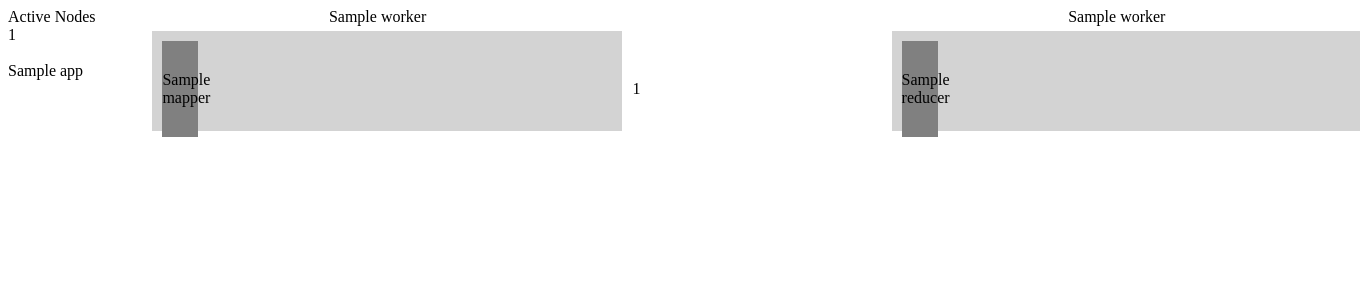
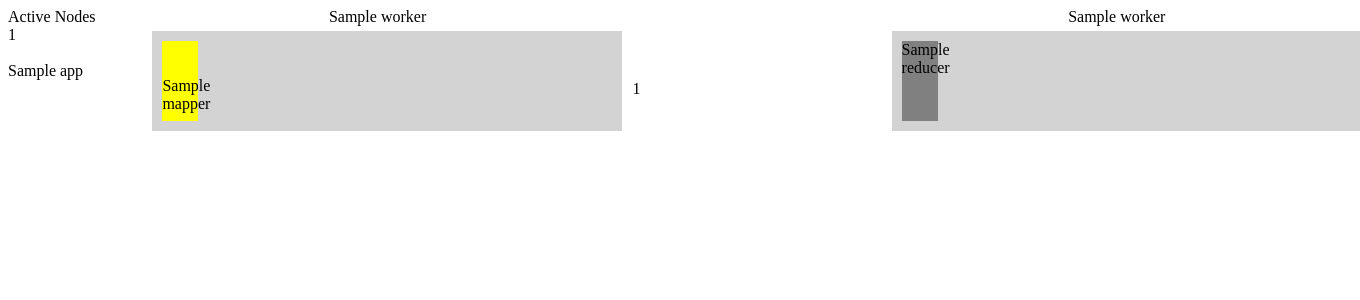
Before and after one commit to bconfiden2/MR-monitoring-system, a Flask app: template templates/index.html in a window 1360 px wide; the page is wider, and only the part inside the window is pictured. Shown: the top 300 px of that part. Run offline with Flask 2, Linux system fonts and the light colour scheme; the template is opened without the code that fills it: most values are stand-ins (such as "Sample title", 1, 10 or a date in 2020); parts of the project's set-up code (start-up, migrations or seed data) failed here and were passed over.

Commit message:
[#15] 태스크 초과될 경우에 대한 출력

```diff
--- a/static/css/index.css
+++ b/static/css/index.css
@@ -7,7 +7,6 @@
     width: 35%;
     float:left;
     text-align : center;
-    /* border: 1px solid black; */
 
 }
 
@@ -18,30 +17,43 @@
 
 .progress{
     width: 450px;
-    height: 50px;
+    height: 80px;
     margin-left: 10px;
     margin-right: 10px;
     margin-top: 5px;
     margin-bottom: 20px;
     padding: 10px;
-    padding-bottom: 40px;
     border-width: 10px;
     background-color: lightgrey;
+    text-align: center;
+
 }
 
 
 .task{
+    position: relative;
     width:8%;
-    /* height: 40px; */
-    /* margin-bottom: 20px; */
-    padding-top: 30px;
-    padding-bottom: 30px;
-    border-width: 10px;
+    height: 100%;
     margin-right: 14px;
     float: left;
     background-color: grey;
+    text-align: center;
+    vertical-align: bottom;
+    /* display: table; */
+}
+
+.graph{
+    width: 100%;
+    height: 100%;
+    background-color: yellow;
+    position: absolute;
+    text-align: center;
+    /* display: table-cell; */
+    /* vertical-align: bottom; */
 
 }
+
+
 
 .blank{
     width: 20%;
--- a/templates/index.html
+++ b/templates/index.html
@@ -28,12 +28,27 @@
             {{ data.workers[i] }}<br>
             <div class="hostname">
                 <div class="progress">
-                    {% for map_tasks in data.mappers[i] %}
+                    {% if data.mappers[i]|length <= 9 %}
+                        {% for map_tasks in data.mappers[i] %}
+                                <div class="task">
+                                    <div class="graph">
+                                        <br><br>
+                                        {{ map_tasks }}
+                                    </div>
+                                </div>
+                        {% endfor %}
+                    {% else %}
+                        {% for idx in range(8) %}
+                                <div class="task">
+                                    <div class="graph">
+                                        <br><br>
+                                        {{ data.mappers[i][idx] }}
+                                    </div>
+                                </div>
+                        {% endfor %}
+                        <br>...
+                    {% endif %}
 
-                            <div class="task">
-                                {{ map_tasks }}
-                            </div>
-                    {% endfor %}
                 </div>
 
                 <div class="max">
@@ -67,6 +82,7 @@
 
                 <div class="max">
                     {{ data.reducers[i]|length }}
+                    <br>
                 </div>
 
 
```
